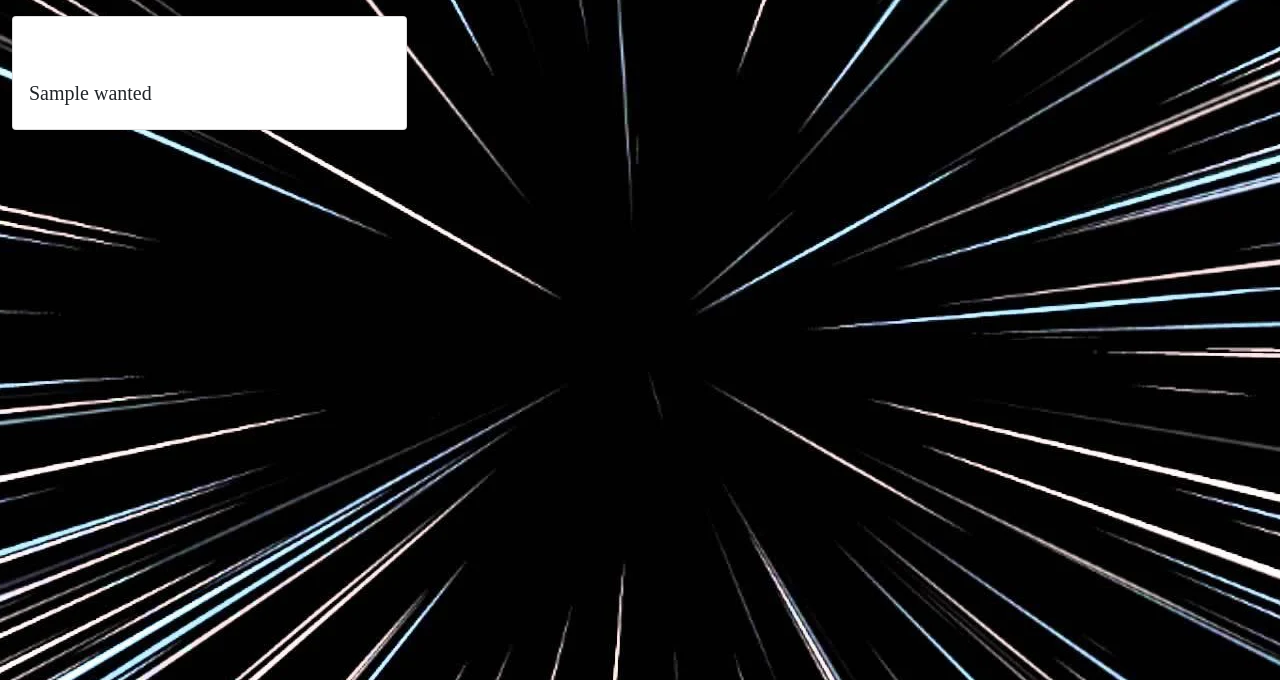
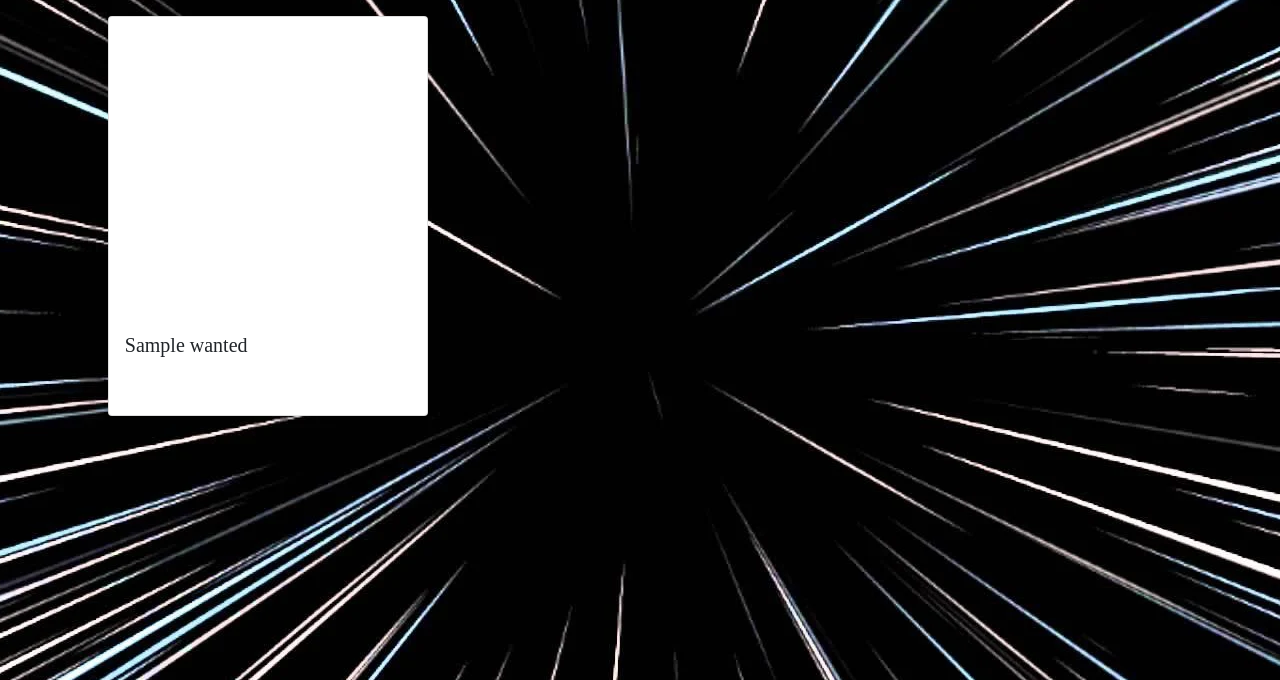
Before and after one commit to BryonyRBlack/christie_restaurant, a Django app: page /menu/ in a window 1280 px wide. Shown: the part 56-736 px from the top of the page. Run offline with Django 4.2, Linux system fonts and the light colour scheme; tables that the repository leaves empty hold one stand-in row (values such as "Sample post"); some libraries are stand-ins or nearby versions; some web fonts are replaced.

Commit message:
Add styling to wanted page

```diff
--- a/menu/templates/menu/menu.html
+++ b/menu/templates/menu/menu.html
@@ -7,10 +7,10 @@
 <!-- index.html content starts here -->
 <div class="container-fluid">
     <div class="row">
-        <div class="col-12 mt-3 left row">
+        <div class="col-11 mt-3 row">
             {% for want in wanted %}
-            <div class="col-md-4">
-                <div class="card mb-4">
+            <div class="col-md-2 offset-md-1">
+                <div class="card mb-4" style="height: 25rem; width: 20rem;">
                     <div class="card-body">
                         <div class="image-container">
                             {% if "placeholder" in want.image.url %}
@@ -18,15 +18,14 @@
                             {% else %}
                             <img class="card-img-top" src="{{ want.image.url }}">
                             {% endif %}
-                            <div class="card-title">
-                                <br>
-                                <h5 class="menu-names">{{ want.name }}</h5>
-                            </div>
+                        </div>
+                        <div class="card-title">
+                            <h5 class="menu-names">{{ want.name }}</h5>
                         </div>
                     </div>
                 </div>
             </div>
-            {% if forloop.counter|divisibleby:3 %}
+            {% if forloop.counter|divisibleby:4 %}
         </div>
         <div class="row">
             {% endif %}
--- a/static/css/style.css
+++ b/static/css/style.css
@@ -62,3 +62,8 @@ a {
 a:hover {
     color: #FFE81F;
 }
+
+.image-container {
+    width: 250px;
+    height: 300px
+}
```
